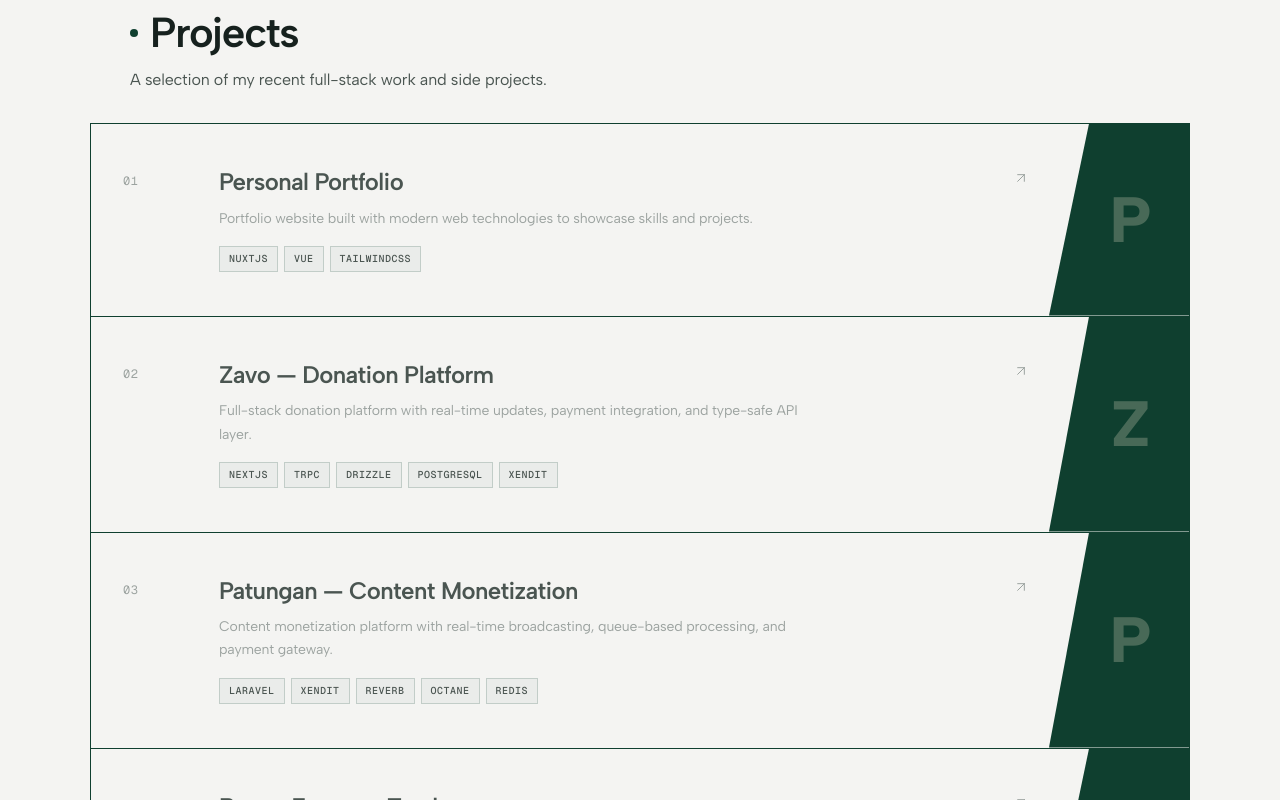
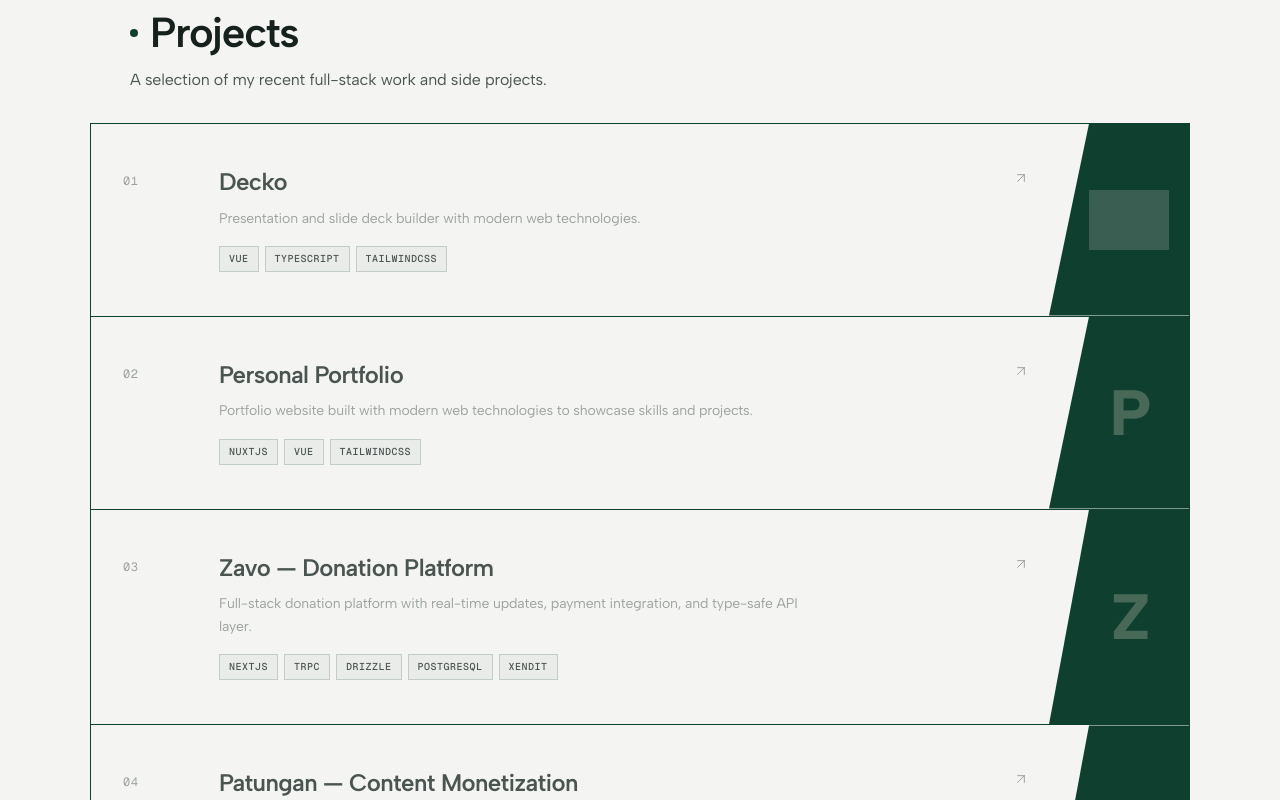
Before and after one commit to ardianilyas/portfolio, a Nuxt app: page / in a window 1280 px wide. Shown: the part 4900-5700 px from the top of the page. Built offline with nearby package versions, Linux system fonts and the light colour scheme; no server answers; grey boxes are pictures that could not be loaded.

Commit message:
feat(ui): add support for image logos in skewed project cards (decko)

```diff
--- a/app/components/ProjectCard.vue
+++ b/app/components/ProjectCard.vue
@@ -29,7 +29,8 @@
 
     <!-- Skewed Logo Box on Right -->
     <div class="project-logo-box" aria-hidden="true">
-      <span class="project-logo-text">{{ name.charAt(0) }}</span>
+      <img v-if="logo" :src="logo" alt="" class="project-logo-img" />
+      <span v-else class="project-logo-text">{{ name.charAt(0) }}</span>
     </div>
 
   </NuxtLink>
@@ -44,6 +45,7 @@ defineProps<{
   slug: string
   index: string
   isFirst?: boolean
+  logo?: string
 }>()
 </script>
 
@@ -150,6 +152,26 @@ defineProps<{
   }
 }
 
+.project-logo-img {
+  width: 60px;
+  height: auto;
+  opacity: 0.25;
+  filter: grayscale(100%) contrast(200%);
+  transition: opacity 0.4s ease, transform 0.5s cubic-bezier(0.16, 1, 0.3, 1), filter 0.3s ease;
+}
+
+@media (min-width: 768px) {
+  .project-logo-img {
+    width: 80px;
+  }
+}
+
+.project-row:hover .project-logo-img {
+  opacity: 1;
+  transform: scale(1.1) translateX(4px);
+  filter: grayscale(0%) contrast(100%);
+}
+
 /* ── Index ────────────────────────────────────────────── */
 .project-index {
   font-family: var(--font-mono);
--- a/app/components/Projects.vue
+++ b/app/components/Projects.vue
@@ -19,6 +19,7 @@
           :slug="project.slug"
           :index="String(i + 1).padStart(2, '0')"
           :is-first="i === 0"
+          :logo="project.logo"
         />
 
       </div>
--- a/app/data/projects.ts
+++ b/app/data/projects.ts
@@ -9,9 +9,23 @@ export interface Project {
   description: string;
   heroClass: string;
   galleryClasses: string[];
+  logo?: string;
 }
 
 export const projects: Project[] = [
+  {
+    slug: 'decko',
+    name: 'Decko',
+    year: '2026',
+    tech: ['Vue', 'TypeScript', 'TailwindCSS'],
+    github: 'https://github.com/ardianilyas/decko',
+    live: null,
+    shortDescription: 'Presentation and slide deck builder with modern web technologies.',
+    description: 'A presentation tool built for the modern web.',
+    heroClass: 'bg-gradient-to-br from-zinc-800 to-black',
+    galleryClasses: ['bg-gradient-to-tr from-zinc-100 to-zinc-300'],
+    logo: '/projects/decko.png'
+  },
   {
     slug: 'portfolio',
     name: 'Personal Portfolio',
```
